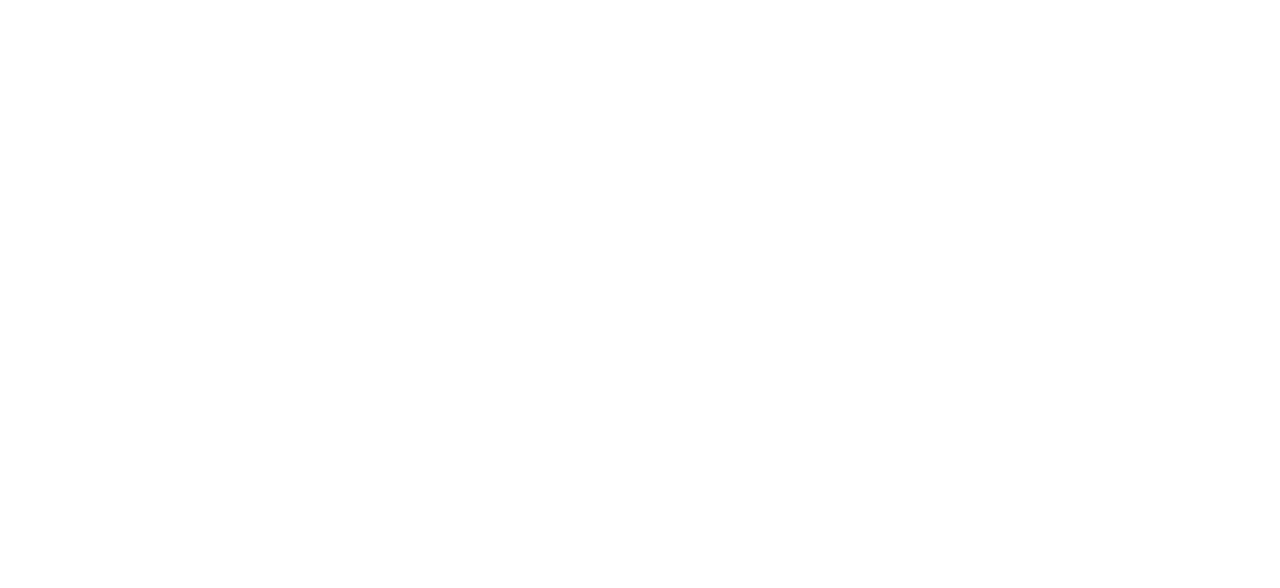
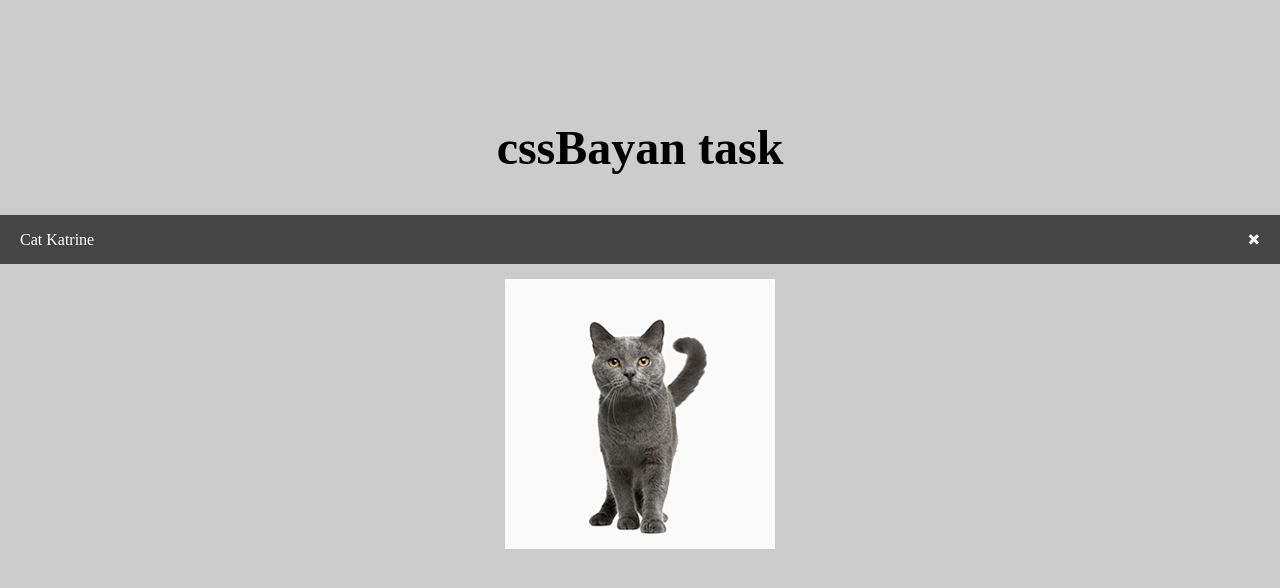
Before and after one commit to Radzivil95/cssBayan, a plain HTML site: page cssBayan/index.html in a window 1280 px wide. Drawn offline with Linux system fonts and the light colour scheme.

Commit message:
feat: add accordion item (sundey, 12.03.2023, 11.13.00)

```diff
--- a/cssBayan/css/main.css
+++ b/cssBayan/css/main.css
@@ -0,0 +1,68 @@
+* {
+  box-sizing: border-box;
+  margin: 0;
+  padding: 0;
+}
+
+.body {
+  background-color: #ccc;
+}
+.container {
+  width: 80em;
+  margin: 0 auto;
+}
+
+.title {
+  padding-top: 2.5em;
+  text-align: center;
+  font-size: 3em;
+}
+.accordion {
+	margin: 2.5em 0;
+}
+.accordion .accordion__item-content {
+  display: flex;
+  justify-content: center;
+	width: 100%;
+  height: 0;
+	padding: 0 2em;
+	transition: all 0.3s ease-out;
+	overflow: hidden;
+}
+
+.accordion label {
+	cursor: pointer;
+	background-color: #fff;
+	display: block;
+	padding: 15px 20px;
+	width: 100%;
+	color: #454545;
+	z-index: 100;
+	transition: color .35s;
+  display: flex;
+  justify-content: space-between;
+  align-items: center;
+}
+.accordion label:hover {
+    color: #000;
+}
+.accordion input{
+	display: none;
+}
+.accordion label:after {
+	content: '\271A';
+}
+.accordion input:checked + label {
+	background-color: #454545;
+  color: #FFF;
+}
+.accordion input:checked + label:after {
+    transition: transform .35s;
+    transform: rotate(45deg);
+}
+.accordion input:checked + label + .accordion__item-content {
+	height: auto;
+	margin-top: -5px;
+	color: #000;
+	padding: 20px 30px 10px;
+}
--- a/cssBayan/index.html
+++ b/cssBayan/index.html
@@ -9,8 +9,21 @@
   <link rel="stylesheet" href="./css/main.css">
 </head>
 
-<body>
+<body class="body">
+  <div class="container">
+    <h1 class="title">cssBayan task</h1>
+    <div class="accordion">
 
+      <div class="accordion__item">
+        <input type="checkbox" name="acor" id="accordion1" checked="checked" />
+        <label for="accordion1">Cat Katrine</label>
+        <div class="accordion__item-content">
+          <img src="./img/pets-katrine.jpg" alt="cat">
+        </div>
+      </div>
+
+    </div>
+  </div>
 </body>
 
 </html>
```
Also changed, not shown: cssBayan/img/pets-katrine.jpg (added).
